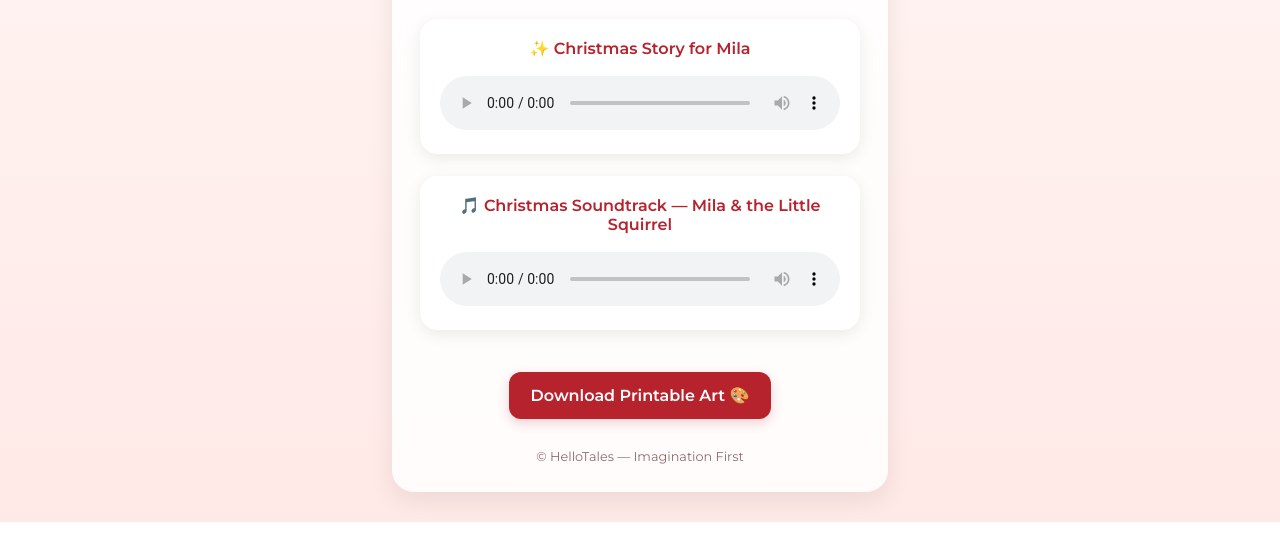
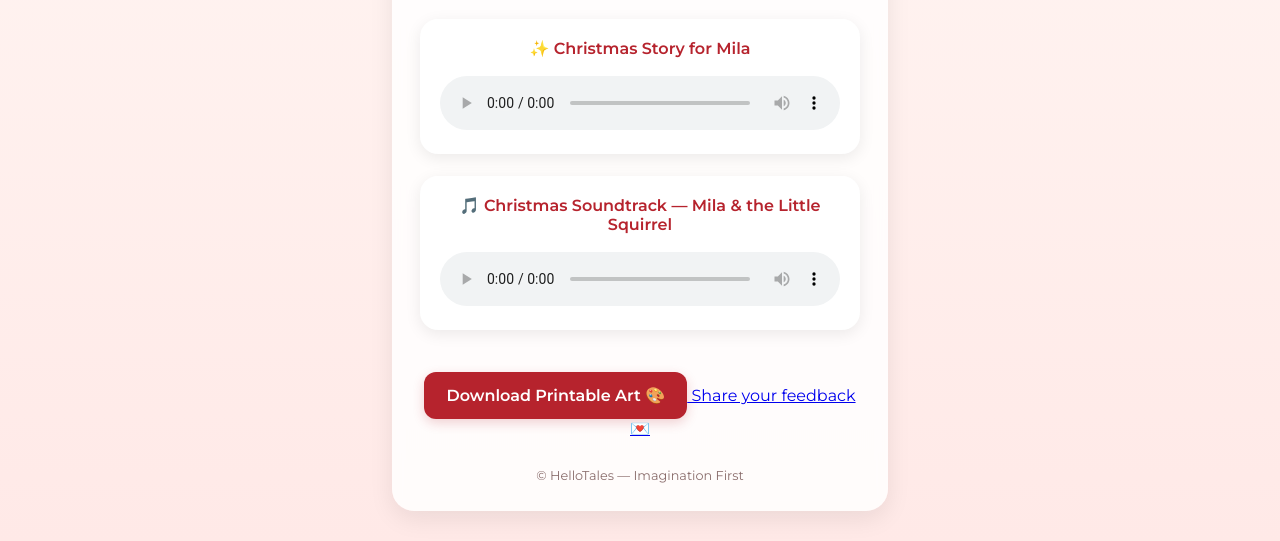
Before and after one commit to HelloTales/Milaa, a plain HTML site: page index.html in a window 1280 px wide. Shown: the part 330-871 px from the top of the page. Drawn offline with Linux system fonts and the light colour scheme.

Commit message:
Update index.html

```diff
--- a/index.html
+++ b/index.html
@@ -132,6 +132,11 @@
 <!-- DOWNLOAD BUTTON -->
 <a href="Mila_girl_3yo.png" download class="download-btn">
   Download Printable Art 🎨
+</a><a
+  href="https://tally.so/r/jae6aJ"
+  class="feedback-btn"
+  target="_blank">
+  Share your feedback 💌
 </a>
     <div class="footer">
       © HelloTales — Imagination First
```
